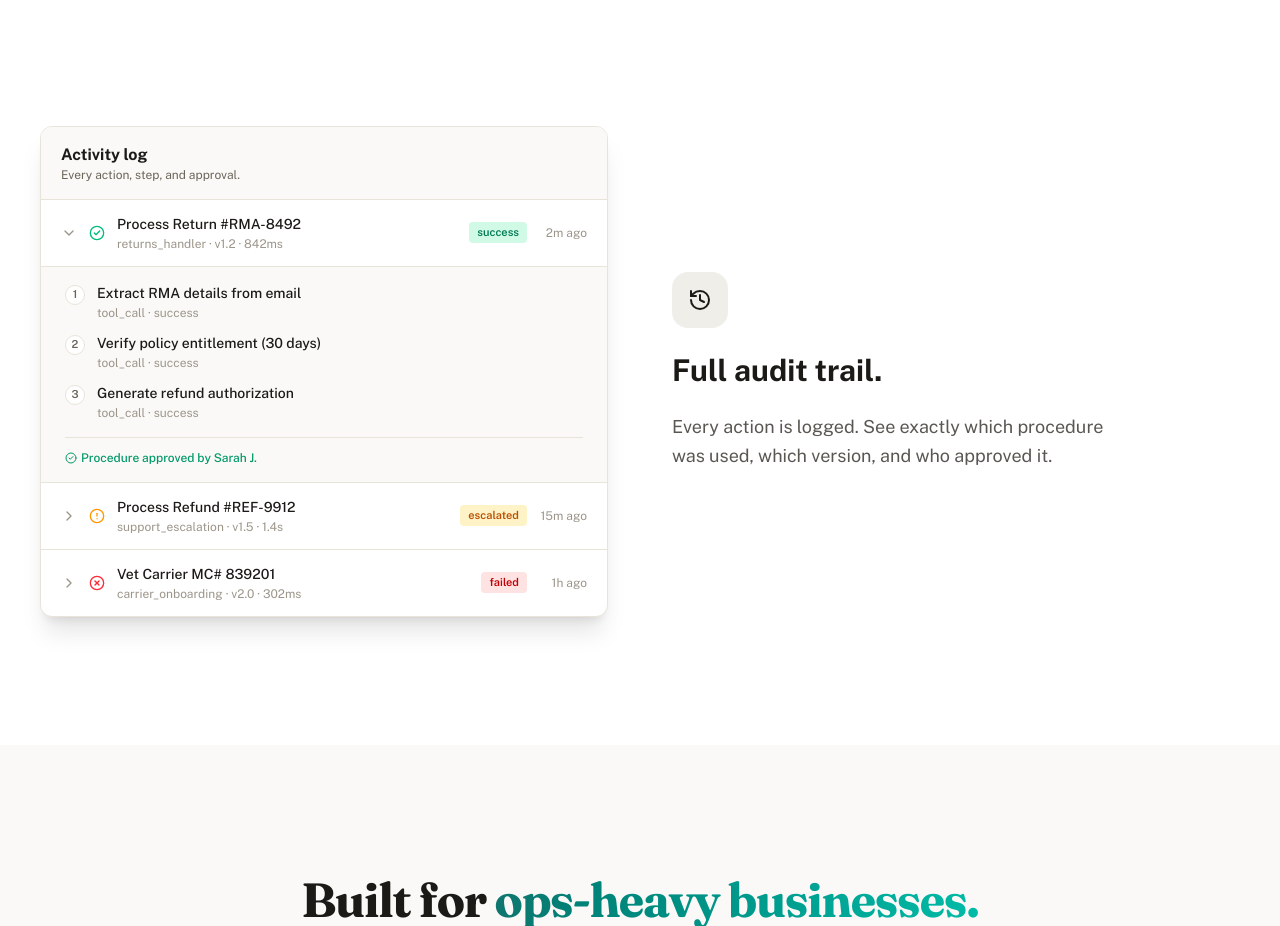
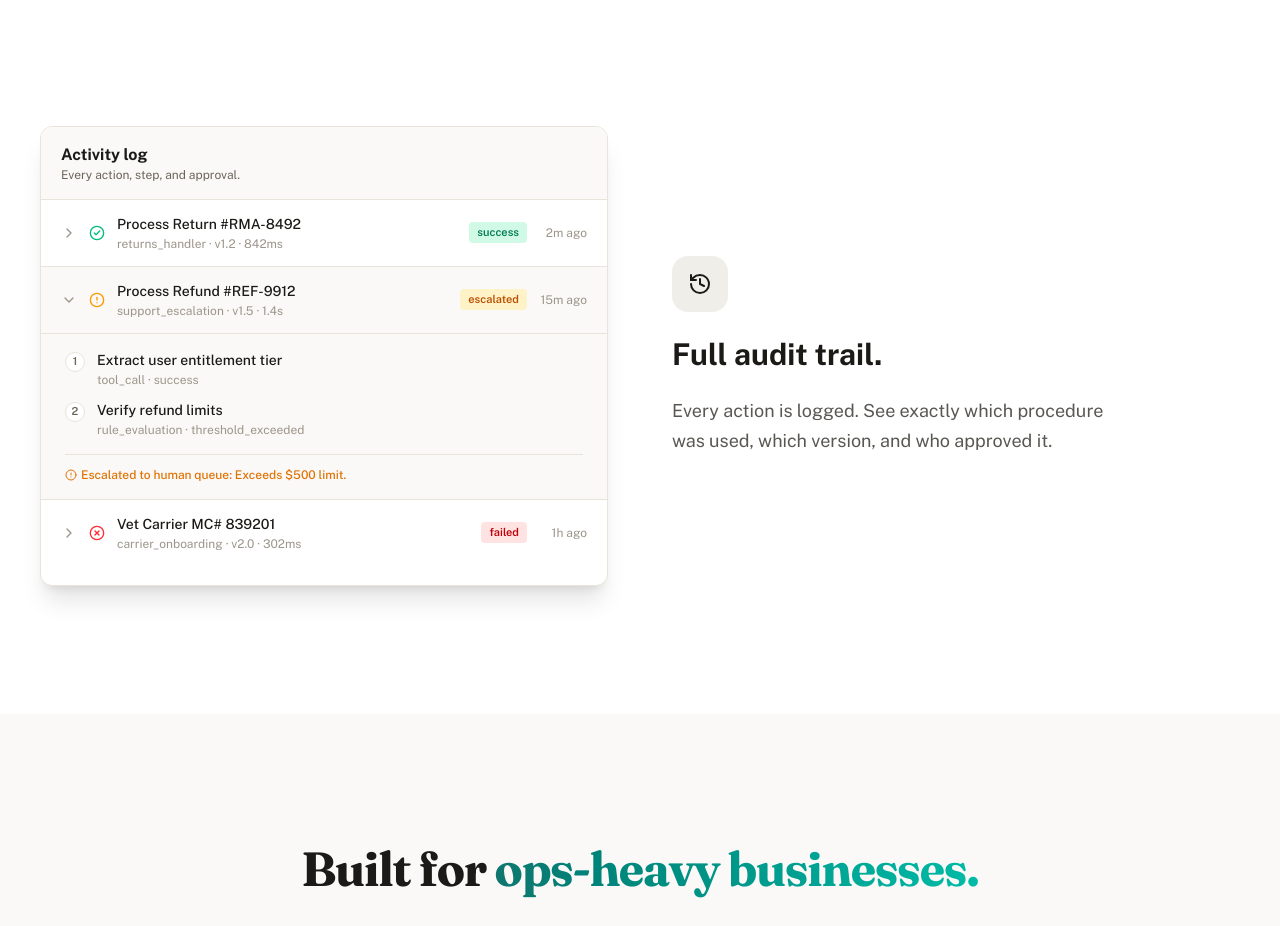
Before and after one commit to VeshGuy/KB-WB, a React (Vite) app: page / in a window 1280 px wide. Shown: the part 3022-3948 px from the top of the page. Built offline with nearby package versions, Linux system fonts and the light colour scheme.

Commit message:
Fix mock audit trail height jitter and add content to all rows

```diff
--- a/src/components/MockAuditTrail.tsx
+++ b/src/components/MockAuditTrail.tsx
@@ -2,71 +2,50 @@ import { useState, useEffect } from 'react';
 import { ChevronRight, CheckCircle2, AlertCircle, XCircle } from 'lucide-react';
 
 export default function MockAuditTrail() {
-  const [expanded, setExpanded] = useState(false);
+  const [activeIndex, setActiveIndex] = useState(0);
 
   useEffect(() => {
-    // Loop the animation
     const interval = setInterval(() => {
-      setExpanded(prev => !prev);
+      setActiveIndex((prev) => (prev + 1) % 3);
     }, 4000);
     return () => clearInterval(interval);
   }, []);
 
   return (
-    <div className="w-full max-w-xl mx-auto rounded-xl border border-line bg-surface shadow-xl overflow-hidden font-sans text-left">
+    <div className="w-full max-w-xl mx-auto rounded-xl border border-line bg-surface shadow-xl font-sans text-left h-[460px] flex flex-col overflow-hidden">
       {/* Header */}
-      <div className="bg-paper border-b border-line px-5 py-4 flex items-center justify-between">
+      <div className="bg-paper border-b border-line px-5 py-4 flex items-center justify-between shrink-0">
         <div>
           <h3 className="font-bold text-ink">Activity log</h3>
           <p className="text-xs text-muted">Every action, step, and approval.</p>
         </div>
       </div>
 
-      {/* Row 1 (Expanding) - Success */}
-      <div>
-        <div className="flex items-center gap-3 px-5 py-3.5 hover:bg-paper cursor-default transition-colors">
-          <ChevronRight className={`w-4 h-4 text-faint transition-transform duration-200 ${expanded ? 'rotate-90' : ''}`} />
-          <CheckCircle2 className="w-4 h-4 text-emerald-500" />
+      <div className="flex-1 overflow-hidden relative">
+        {/* Row 1 - Success */}
+        <div className="border-b border-line bg-surface">
+          <div className={`flex items-center gap-3 px-5 py-3.5 cursor-default transition-colors ${activeIndex === 0 ? 'bg-paper' : 'hover:bg-paper'}`}>
+            <ChevronRight className={`w-4 h-4 text-faint transition-transform duration-300 ${activeIndex === 0 ? 'rotate-90' : ''}`} />
+            <CheckCircle2 className="w-4 h-4 text-emerald-500 shrink-0" />
             <div className="min-w-0 flex-1">
-            <div className="truncate text-sm font-medium text-ink">
-              Process Return #RMA-8492
+              <div className="truncate text-sm font-medium text-ink">Process Return #RMA-8492</div>
+              <div className="text-xs text-faint mt-0.5">returns_handler · v1.2 · 842ms</div>
             </div>
-            <div className="text-xs text-faint mt-0.5">
-              returns_handler · v1.2 · 842ms
-            </div>
-          </div>
-          <span className="inline-flex items-center px-2 py-0.5 rounded text-[11px] font-semibold bg-emerald-100 text-emerald-700">
-            success
-          </span>
+            <span className="inline-flex items-center px-2 py-0.5 rounded text-[11px] font-semibold bg-emerald-100 text-emerald-700">success</span>
             <span className="w-12 text-right text-xs text-faint">2m ago</span>
           </div>
-
-        {/* Expanded Content (Faster animation) */}
-        <div className={`overflow-hidden transition-all duration-300 ease-in-out ${expanded ? 'max-h-96 opacity-100' : 'max-h-0 opacity-0'}`}>
-          <div className="border-t border-line bg-paper px-6 py-4">
+          <div className={`overflow-hidden transition-all duration-300 ease-in-out bg-paper ${activeIndex === 0 ? 'max-h-64 opacity-100 border-t border-line' : 'max-h-0 opacity-0'}`}>
+            <div className="px-6 py-4">
               <ol className="space-y-3">
                 <li className="flex gap-3 text-sm">
-                <span className="mt-0.5 flex h-5 w-5 shrink-0 items-center justify-center rounded-full bg-surface border border-line text-[11px] font-semibold text-muted">
-                  1
-                </span>
+                  <span className="mt-0.5 flex h-5 w-5 shrink-0 items-center justify-center rounded-full bg-surface border border-line text-[11px] font-semibold text-muted">1</span>
                   <div className="min-w-0">
                     <div className="text-ink font-medium">Extract RMA details from email</div>
                     <div className="text-xs text-faint mt-0.5">tool_call · success</div>
                   </div>
                 </li>
                 <li className="flex gap-3 text-sm">
-                <span className="mt-0.5 flex h-5 w-5 shrink-0 items-center justify-center rounded-full bg-surface border border-line text-[11px] font-semibold text-muted">
-                  2
-                </span>
-                <div className="min-w-0">
-                  <div className="text-ink font-medium">Verify policy entitlement (30 days)</div>
-                  <div className="text-xs text-faint mt-0.5">tool_call · success</div>
-                </div>
-              </li>
-              <li className="flex gap-3 text-sm">
-                <span className="mt-0.5 flex h-5 w-5 shrink-0 items-center justify-center rounded-full bg-surface border border-line text-[11px] font-semibold text-muted">
-                  3
-                </span>
+                  <span className="mt-0.5 flex h-5 w-5 shrink-0 items-center justify-center rounded-full bg-surface border border-line text-[11px] font-semibold text-muted">2</span>
                   <div className="min-w-0">
                     <div className="text-ink font-medium">Generate refund authorization</div>
                     <div className="text-xs text-faint mt-0.5">tool_call · success</div>
@@ -80,43 +59,71 @@ export default function MockAuditTrail() {
           </div>
         </div>
 
-      {/* Row 2 (Static) - Escalated */}
-      <div className="border-t border-line">
-        <div className="flex items-center gap-3 px-5 py-3.5 hover:bg-paper cursor-default">
-          <ChevronRight className="w-4 h-4 text-faint" />
-          <AlertCircle className="w-4 h-4 text-amber-500" />
+        {/* Row 2 - Escalated */}
+        <div className="border-b border-line bg-surface">
+          <div className={`flex items-center gap-3 px-5 py-3.5 cursor-default transition-colors ${activeIndex === 1 ? 'bg-paper' : 'hover:bg-paper'}`}>
+            <ChevronRight className={`w-4 h-4 text-faint transition-transform duration-300 ${activeIndex === 1 ? 'rotate-90' : ''}`} />
+            <AlertCircle className="w-4 h-4 text-amber-500 shrink-0" />
             <div className="min-w-0 flex-1">
-            <div className="truncate text-sm font-medium text-ink">
-              Process Refund #REF-9912
+              <div className="truncate text-sm font-medium text-ink">Process Refund #REF-9912</div>
+              <div className="text-xs text-faint mt-0.5">support_escalation · v1.5 · 1.4s</div>
             </div>
-            <div className="text-xs text-faint mt-0.5">
-              support_escalation · v1.5 · 1.4s
+            <span className="inline-flex items-center px-2 py-0.5 rounded text-[11px] font-semibold bg-amber-100 text-amber-700">escalated</span>
+            <span className="w-12 text-right text-xs text-faint">15m ago</span>
+          </div>
+          <div className={`overflow-hidden transition-all duration-300 ease-in-out bg-paper ${activeIndex === 1 ? 'max-h-64 opacity-100 border-t border-line' : 'max-h-0 opacity-0'}`}>
+            <div className="px-6 py-4">
+              <ol className="space-y-3">
+                <li className="flex gap-3 text-sm">
+                  <span className="mt-0.5 flex h-5 w-5 shrink-0 items-center justify-center rounded-full bg-surface border border-line text-[11px] font-semibold text-muted">1</span>
+                  <div className="min-w-0">
+                    <div className="text-ink font-medium">Extract user entitlement tier</div>
+                    <div className="text-xs text-faint mt-0.5">tool_call · success</div>
+                  </div>
+                </li>
+                <li className="flex gap-3 text-sm">
+                  <span className="mt-0.5 flex h-5 w-5 shrink-0 items-center justify-center rounded-full bg-surface border border-line text-[11px] font-semibold text-muted">2</span>
+                  <div className="min-w-0">
+                    <div className="text-ink font-medium">Verify refund limits</div>
+                    <div className="text-xs text-faint mt-0.5">rule_evaluation · threshold_exceeded</div>
+                  </div>
+                </li>
+              </ol>
+              <div className="mt-4 border-t border-line pt-3 text-xs font-medium text-amber-600 flex items-center">
+                <AlertCircle className="w-3 h-3 mr-1" /> Escalated to human queue: Exceeds $500 limit.
               </div>
             </div>
-          <span className="inline-flex items-center px-2 py-0.5 rounded text-[11px] font-semibold bg-amber-100 text-amber-700">
-            escalated
-          </span>
-          <span className="w-12 text-right text-xs text-faint">15m ago</span>
           </div>
         </div>
 
-      {/* Row 3 (Static) - Failed */}
-      <div className="border-t border-line">
-        <div className="flex items-center gap-3 px-5 py-3.5 hover:bg-paper cursor-default">
-          <ChevronRight className="w-4 h-4 text-faint" />
-          <XCircle className="w-4 h-4 text-red-500" />
+        {/* Row 3 - Failed */}
+        <div className="bg-surface">
+          <div className={`flex items-center gap-3 px-5 py-3.5 cursor-default transition-colors ${activeIndex === 2 ? 'bg-paper' : 'hover:bg-paper'}`}>
+            <ChevronRight className={`w-4 h-4 text-faint transition-transform duration-300 ${activeIndex === 2 ? 'rotate-90' : ''}`} />
+            <XCircle className="w-4 h-4 text-red-500 shrink-0" />
             <div className="min-w-0 flex-1">
-            <div className="truncate text-sm font-medium text-ink">
-              Vet Carrier MC# 839201
+              <div className="truncate text-sm font-medium text-ink">Vet Carrier MC# 839201</div>
+              <div className="text-xs text-faint mt-0.5">carrier_onboarding · v2.0 · 302ms</div>
             </div>
-            <div className="text-xs text-faint mt-0.5">
-              carrier_onboarding · v2.0 · 302ms
+            <span className="inline-flex items-center px-2 py-0.5 rounded text-[11px] font-semibold bg-red-100 text-red-700">failed</span>
+            <span className="w-12 text-right text-xs text-faint">1h ago</span>
+          </div>
+          <div className={`overflow-hidden transition-all duration-300 ease-in-out bg-paper ${activeIndex === 2 ? 'max-h-64 opacity-100 border-t border-line' : 'max-h-0 opacity-0'}`}>
+            <div className="px-6 py-4">
+              <ol className="space-y-3">
+                <li className="flex gap-3 text-sm">
+                  <span className="mt-0.5 flex h-5 w-5 shrink-0 items-center justify-center rounded-full bg-surface border border-line text-[11px] font-semibold text-muted">1</span>
+                  <div className="min-w-0">
+                    <div className="text-ink font-medium">Fetch FMCSA authority status</div>
+                    <div className="text-xs text-faint mt-0.5">tool_call · network_error</div>
+                  </div>
+                </li>
+              </ol>
+              <div className="mt-4 border-t border-line pt-3 text-xs font-medium text-red-600 flex items-center">
+                <XCircle className="w-3 h-3 mr-1" /> API Timeout: FMCSA registry unresponsive.
               </div>
             </div>
-          <span className="inline-flex items-center px-2 py-0.5 rounded text-[11px] font-semibold bg-red-100 text-red-700">
-            failed
-          </span>
-          <span className="w-12 text-right text-xs text-faint">1h ago</span>
+          </div>
         </div>
       </div>
     </div>
```
Lines whose indentation alone changed are shown as unchanged.
